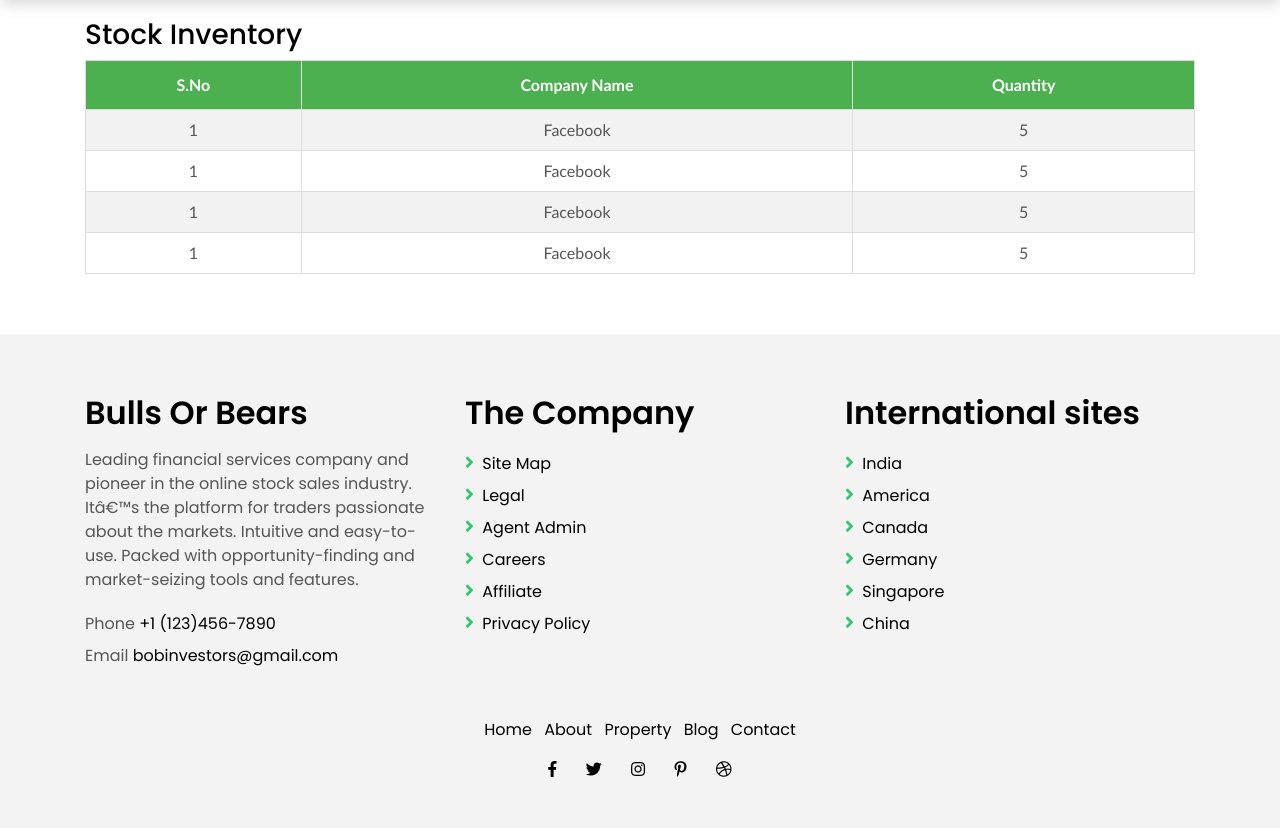
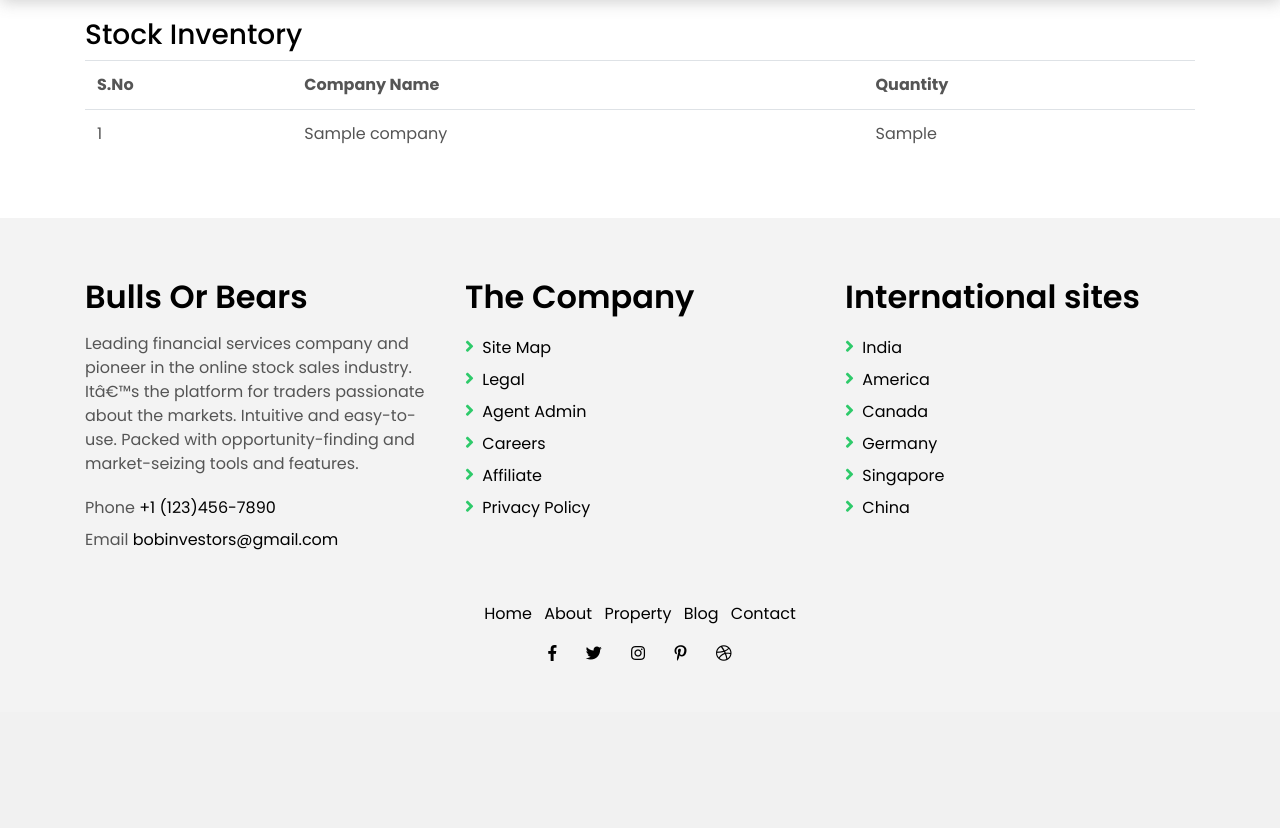
Before and after one commit to DikshaC/StockMarket, a PHP site: page /userInventory.php in a window 1280 px wide. Shown: the part 110-938 px from the top of the page. After the commit the page ends 771 px from the top, so only its background shows below. Run offline with PHP 8.4, Linux system fonts and the light colour scheme; tables that the repository leaves empty or names only in its code hold one stand-in row (values such as "Sample post").

Commit message:
userInventory and cart added

```diff
--- a/frontend/userInventory.php
+++ b/frontend/userInventory.php
@@ -28,30 +28,16 @@
     <!-- Main Stylesheet File -->
     <link href="css/style.css" rel="stylesheet">
 
-    <style>
-        .table {
-            font-family: "Trebuchet MS", Arial, Helvetica, sans-serif;
-            border-collapse: collapse;
-            width: 100%;
-        }
+    <?php
+    require('db_connection.php');
+    global $connection;
+    $conn = $connection;
+    $userId = 1;
 
-        .table td, .table th {
-            border: 1px solid #ddd;
-            padding: 8px;
-            text-align: center;
-        }
-
-        .table tr:nth-child(even){background-color: #f2f2f2;}
-
-        .table tr:hover {background-color: #ddd;}
-
-        .table th {
-            padding-top: 12px;
-            padding-bottom: 12px;
-            background-color: #4CAF50;
-            color: white;
-        }
-    </style>
+    $query = "SELECT user_stocks.num_shares as quantity, company.name as company_name
+    FROM user_stocks join company ON user_stocks.companyId=company.id where user_stocks.delete_flag=0 AND company.delete_flag=0 AND user_stocks.userId=".$userId;
+    $results = $conn->query($query);
+    ?>
 
 </head>
 
@@ -153,26 +139,21 @@
             <th>Company Name</th>
             <th>Quantity</th>
         </tr>
-        <tr>
-            <td>1</td>
-            <td>Facebook</td>
-            <td>5</td>
-        </tr>
-        <tr>
-            <td>1</td>
-            <td>Facebook</td>
-            <td>5</td>
-        </tr>
-        <tr>
-            <td>1</td>
-            <td>Facebook</td>
-            <td>5</td>
-        </tr>
-        <tr>
-            <td>1</td>
-            <td>Facebook</td>
-            <td>5</td>
-        </tr>
+
+        <?php
+        $i=0;
+        while ($result = $results->fetch_assoc()) {
+            $i = $i + 1;
+            ?>
+
+            <tr>
+                <td><?php echo $i ?></td>
+                <td><?php echo $result['company_name'] ?></td>
+                <td><?php echo $result['quantity'] ?></td>
+            </tr>
+            <?php
+        }
+        ?>
     </table>
 </div>
 
```
Also changed, not shown: frontend/js/cart.js (added, +19 -0 lines).
